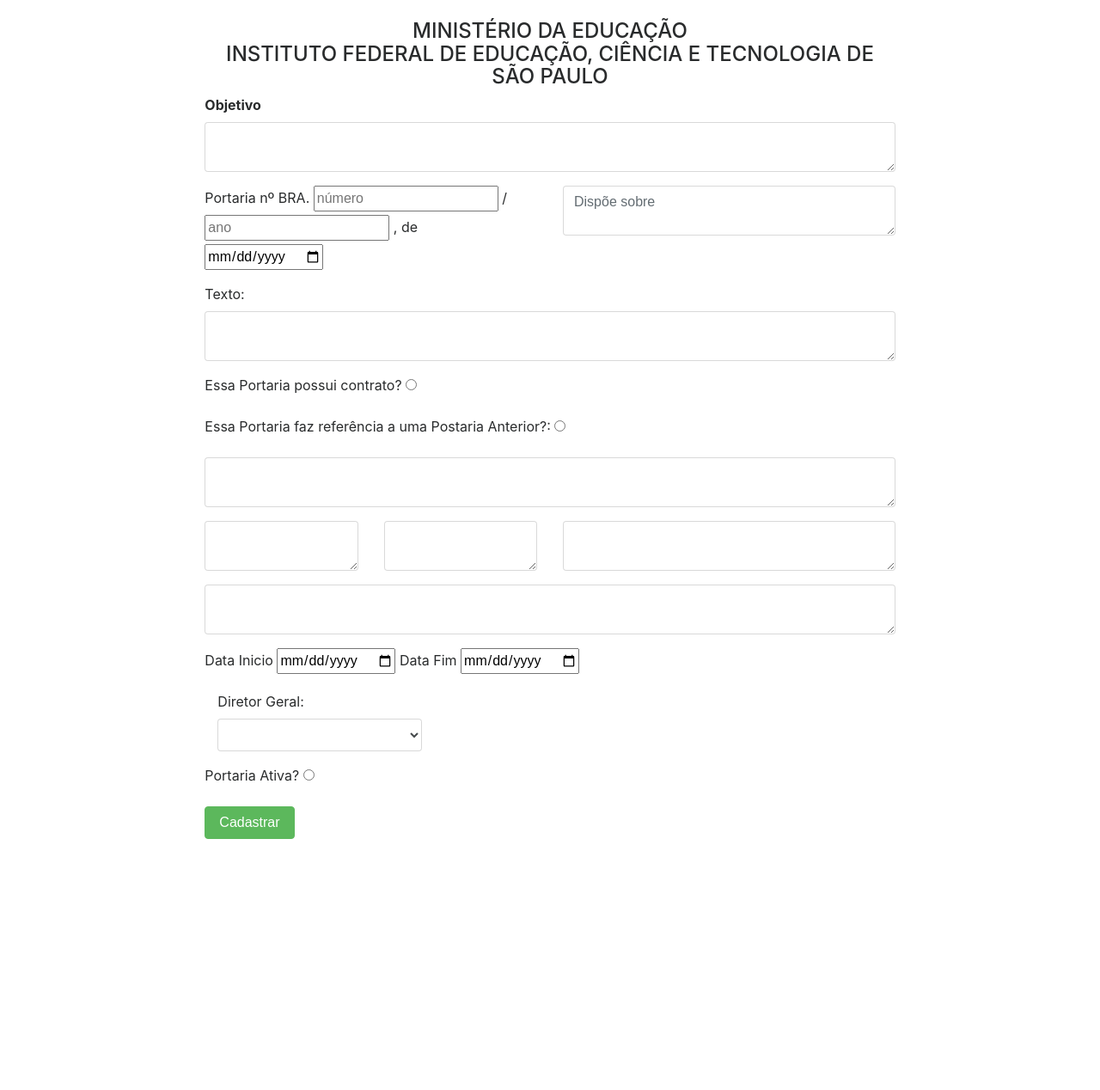
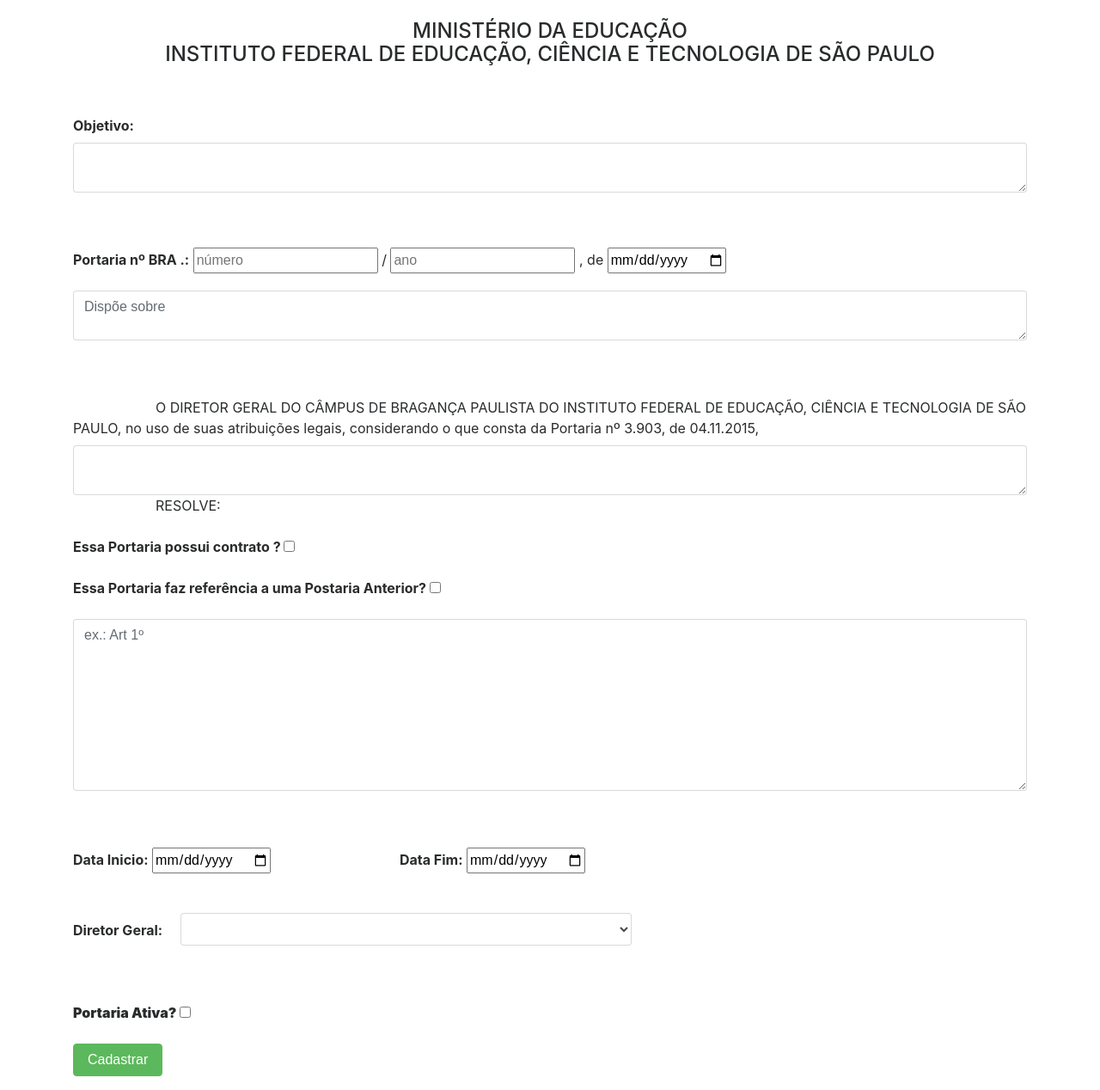
Before and after one commit to xxGus/projeto-scrum, a PHP site: page /paginas/cadastroPortaria.php in a window 1280 px wide. Shown: the part 284-1552 px from the top of the page at 86% size. Before the commit the page ends 1260 px from the top, so only its background shows below. Run offline with PHP 8.4, Linux system fonts and the light colour scheme; data comes from the database, SQL or seed files in the repository; data that the repository does not hold is empty.

Commit message:
finalização layout portaria

```diff
--- a/assets/css/style.css
+++ b/assets/css/style.css
@@ -28,12 +28,48 @@
    background-color: #98FB98;
 }
 
+.page-header,
+.txt-dir-geral,
+.resolve{
+    text-transform: uppercase;
+}
+
 .page-header{
-    text-transform: uppercase;
     text-align: center;
     font-size: 24px;
 }
 
-.label-objetivo{
+.label-objetivo,
+.label-portaria,
+.label-texto,
+.data-ini-fim,
+.label-dir-ger,
+.label-portaria-ativa{
+    margin-top: 50px;
+}
+
+.label-objetivo,
+.label-portaria{
     font-weight: bolder;
 }
+
+.label-texto,
+.resolve{
+    text-indent: 6em;
+}
+
+.contrato,
+.portaria-anterior,
+.label-portaria-ativa{
+    cursor: pointer;
+    font-weight: bolder;
+}
+
+.artigo{
+    height: 200px;
+}
+
+.select-dir{
+    margin-top: -40px;
+    margin-left: 110px;
+}
--- a/paginas/cadastroPortaria.php
+++ b/paginas/cadastroPortaria.php
@@ -8,90 +8,91 @@
 $perfis = $pCtrl->perfilAtivo();
 ?>
 
-</script>
-<aside class="container-fluid">
-    <div class="col-lg-8 mx-auto">
-        <h3 class="page-header">ministério da educação<br>instituto federal de educação, ciência e tecnologia de são paulo</h3>
+<aside class="container">
+    <h3 class="page-header">ministério da educação<br>instituto federal de educação, ciência e tecnologia de são
+        paulo</h3>
     <form action="../intermediadoras/intermediadorPortaria.php" method="post">
         <input type="hidden" name="portaria-submit" value="Cadastrar"/>
         <!-- area de campos do form -->
         <div class="row">
             <div class="form-group col-md-12">
-                    <label class="label-objetivo" for="objetivo">Objetivo</label>
+                <label class="label-objetivo" for="objetivo">Objetivo:</label>
                 <textarea id="objetivo" class="form-control" type="text" name="objetivo" required></textarea>
             </div>
         </div>
         <div class="row">
-                <div class="form-group col-md-6">
-                  <label>Portaria nº BRA.</label>
-                  <input type="text" name="numero" placeholder="número">
-                  <label>/</label>
+            <div class="form-group col-md-12">
+                <label class="label-portaria">Portaria nº BRA .:</label>
+                <input type="text" name="numero" placeholder="número"> /
                 <input type="text" name="ano" placeholder="ano">
                 <label>, de</label>
                 <input type="date" name="data">
             </div>
 
-                <div class="form-group col-md-6">
-                    <textarea id="dispoe" class="form-control" type="text" name="dispoe" placeholder="Dispõe sobre" required></textarea>
+            <div class="form-group col-md-12">
+                <textarea id="dispoe" class="form-control" type="text" name="dispoe" placeholder="Dispõe sobre"
+                          required></textarea>
+            </div>
+        </div>
+
+        <div class="row">
+
+            <div class="form-group col-md-12">
+                <label class="label-texto" for="objetivo"><span class="txt-dir-geral">o diretor geral do câmpus de bragança paulista do instituto federal de educação, ciência e tecnologia de são paulo,</span>
+                    no uso de suas atribuições legais, considerando o que consta da Portaria nº 3.903, de
+                    04.11.2015,</label>
+                <textarea id="objetivo" class="form-control" type="text" name="texto" required></textarea>
+                <label class="resolve">resolve:</label>
+            </div>
+        </div>
+        <div class="row">
+            <div class="form-group col-md-12 checkbox">
+                <label class="contrato">
+                    Essa Portaria possui contrato ?
+                    <input type="checkbox" name="contrato">
+                </label>
+            </div>
+            <div class="form-group col-md-12 checkbox">
+                <label class="portaria-anterior">
+                    Essa Portaria faz referência a uma Postaria Anterior?
+                    <input type="checkbox">
+                </label>
             </div>
         </div>
         <div class="row">
             <div class="form-group col-md-12">
-                    <label for="objetivo">Texto:</label>
-                    <textarea id="objetivo" class="form-control" type="text" name="texto" required></textarea>
+                <textarea id="artigo" class="form-control artigo" type="text" name="artigo" placeholder="ex.: Art 1º"
+                          required></textarea>
             </div>
         </div>
-            <div class="row">
-                <div class="form-group col-md-12">
-                    <label for="contrato">Essa Portaria possui contrato?</label>
-                    <input type="radio" name="contrato">
+        <div class="row data-ini-fim">
+            <div class="col-md-4">
+                <label class="font-weight-bold" for="inicio">Data Inicio:</label>
+                <input type="date" name="inicio">
             </div>
-                <div class="form-group col-md-12">
-                    <label for="portaria-anterior">Essa Portaria faz referência a uma Postaria Anterior?:</label>
-                    <input type="radio" name="portaria-anterior">
-                </div>
-            </div>
-            <div class="row">
-                <div class="form-group col-md-12">
-                    <textarea id="artigo" class="form-control" type="text" name="artigo" required></textarea>
-                </div>
-            </div>
-            <div class="row">
-                <div class="form-group col-md-3">
-                    <textarea id="artigo" class="form-control" type="text" name="num-contrato" required></textarea>
-                </div>
-                <div class="form-group col-md-3">
-                    <textarea id="artigo" class="form-control" type="text" name="empresa" required></textarea>
-                </div>
-                <div class="form-group col-md-6">
-                    <textarea id="artigo" class="form-control" type="text" name="objeto" required></textarea>
-                </div>
-            </div>
-            <div class="row">
-                <div class="form-group col-md-12">
-                    <textarea id="artigo" class="form-control" type="text" name="artigo2" required></textarea>
-                </div>
-            </div>
-            <div class="row">
-                <div class="form-group col-md-12">
-                    <label for="inicio">Data Inicio</label>
-                    <input type="date" name="inicio">
-                    <label for="fim">Data Fim</label>
+            <div class="col-md-7">
+                <label class="font-weight-bold" for="fim">Data Fim:</label>
                 <input type="date" name="fim">
             </div>
-            </div>
-            <div class="form-group col-md-4">
-                <label for="diretor">Diretor Geral:</label>
+
+            <div class="form-group col-md-12">
+                <label class="font-weight-bold label-dir-ger" for="diretor">Diretor Geral:</label>
+                <div class="col-md-6 select-dir">
                     <select class="form-control" id="diretor" name="diretor">
                         <?php //while($p = $perfis->fetch(PDO::FETCH_OBJ)): ?>
                         <!--<option value="<?php echo $p->idPerfil ?>"><?php echo $p->perfil ?></option>-->
                         <?php //endwhile; ?>
                     </select>
                 </div>
+            </div>
+
+        </div>
         <div class="row">
-                <div class="form-group col-md-12">
-                    <label for="ativa">Portaria Ativa?</label>
-                    <input type="radio" name="ativa">
+            <div class="form-group col-md-12 font-weight-bold">
+                <label class="label-portaria-ativa">
+                    Portaria Ativa?
+                    <input type="checkbox">
+                </label>
             </div>
         </div>
 
@@ -99,5 +100,4 @@
             <input type="submit" class="btn btn-success" name="cadastro" id="cadastro" value="Cadastrar"/>
         </div>
     </form>
-    </div>
 </aside>
```
Lines whose indentation alone changed are shown as unchanged.
